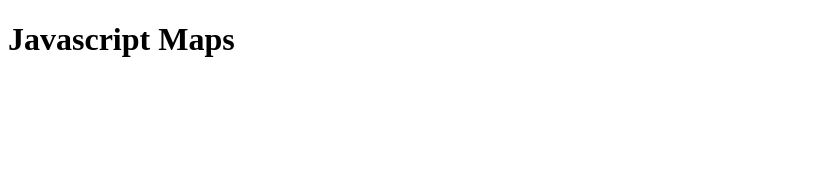
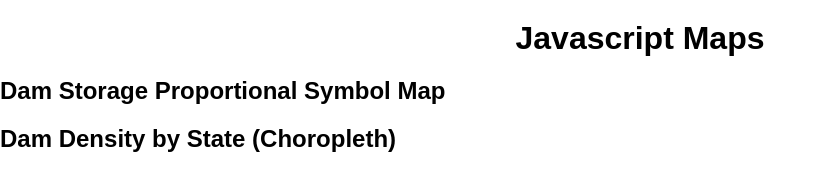
Before and after one commit to creeljada/Lab3, a plain HTML site: page index.html in a window 1280 px wide. Shown: the whole page, without its empty margins (0-825 px from the left). Drawn offline with nearby package versions, Linux system fonts and the light colour scheme.

Commit message:
edit index
Added headings for Dam Storage and Dam Density sections.

```diff
--- a/index.html
+++ b/index.html
@@ -20,6 +20,12 @@
     <script src="creel.js"></script>
 <div id="choropleth"></div>
 <div id="proportional"></div>
+<h2>Dam Storage Proportional Symbol Map</h2>
+<div id="proportional"></div>
+
+<h2>Dam Density by State (Choropleth)</h2>
+<div id="choropleth"></div>
+<link rel="stylesheet" href="style.css">
 
 </body>
 
```
